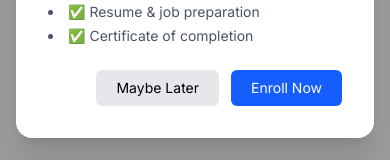
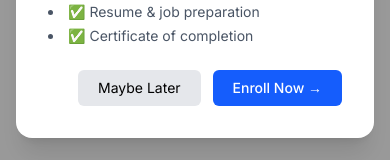
Before and after one commit to TausifM/itidcs-web, a Next.js app: page / in a window 390 px wide. Shown: the part 548-708 px from the top of the page. Built offline with nearby package versions, Linux system fonts and the light colour scheme.

Commit message:
mobile changes

```diff
--- a/src/app/component/promotionModal.js
+++ b/src/app/component/promotionModal.js
@@ -1,7 +1,7 @@
 "use client";
 
 import { useEffect } from "react";
-
+import Link from "next/link";
 export default function PromoModal({ show, onClose }) {
   useEffect(() => {
     document.body.style.overflow = show ? "hidden" : "auto";
@@ -48,11 +48,18 @@ export default function PromoModal({ show, onClose }) {
           </button>
           <button
             className="px-5 py-2 text-sm bg-blue-600 text-white rounded-md hover:bg-blue-700 transition"
-            onClick={() => {
-              window.location.href = "/enroll"; // or a real route
-            }}
+            // onClick={() => {
+            //   window.location.href = "https://docs.google.com/forms/d/e/1FAIpQLSflmV56d0cYZcW4q5tVbuOfQQ7Qb_YKbYrqm4AEnTCjbzTeKA/viewform"; // /enroll // or a real route
+            // }}
           >
-            Enroll Now
+            <Link
+             href="https://docs.google.com/forms/d/e/1FAIpQLSflmV56d0cYZcW4q5tVbuOfQQ7Qb_YKbYrqm4AEnTCjbzTeKA/viewform"
+             className="text-white hover:text-blue-950 transition font-medium"
+             target="_blank"
+           >
+                    Enroll Now →
+           </Link>
+
           </button>
         </div>
       </div>
--- a/src/app/layout.js
+++ b/src/app/layout.js
@@ -1,6 +1,7 @@
 import { Inter } from "next/font/google";
 import "./globals.css";
 import Header from "./component/header";
+import NewsLetter from "./component/newsletter";
 
 const inter = Inter({ subsets: ["latin"] });
 
@@ -61,6 +62,7 @@ export default function RootLayout({ children }) {
             <div className="aoc">
               <Header />
               {children}
+              <NewsLetter />
             </div>
           </div>
         </div>
--- a/src/app/page.js
+++ b/src/app/page.js
@@ -6,7 +6,6 @@ import MainSection from "./component/mainsection";
 import CTASection from "./component/ctasection";
 import BentoGrid from "./component/bentogrid";
 import AboutSection from "./component/aboutsection";
-import NewsLetter from "./component/newsletter";
 import Stats from "./component/stats";
 import Testimonials from "./component/testimonials";
 import Contact from "./contact/page";
@@ -56,7 +55,6 @@ export default function Home() {
       <Stats />
       <Testimonials />
       <Contact />
-      <NewsLetter />
       <Modal show={showModal} onClose={() => setShowModal(false)} />
     </>
   );
--- a/src/app/services/page.jsx
+++ b/src/app/services/page.jsx
@@ -4,7 +4,7 @@ export default function ServicesPage() {
     <div className="overflow-hidden bg-white py-15 sm:py-18">
       <div className="mx-auto max-w-7xl px-6 lg:px-8">
         {/* Grid Features */}
-        <div className="bg-gray-50 py-8 sm:py-12">
+        <div className="bg-gray-50 py-20 sm:py-22">
           <div className="mx-auto max-w-7xl px-6 lg:px-8">
             {/* Title Section */}
             <div className="text-center">
```
